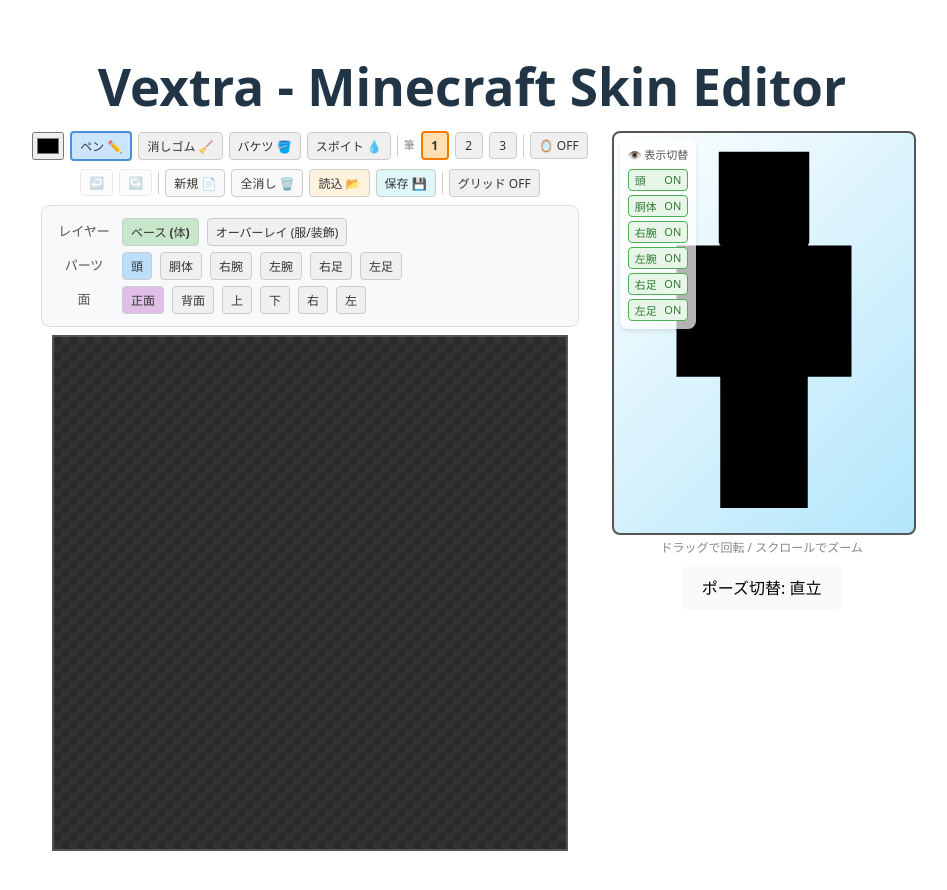
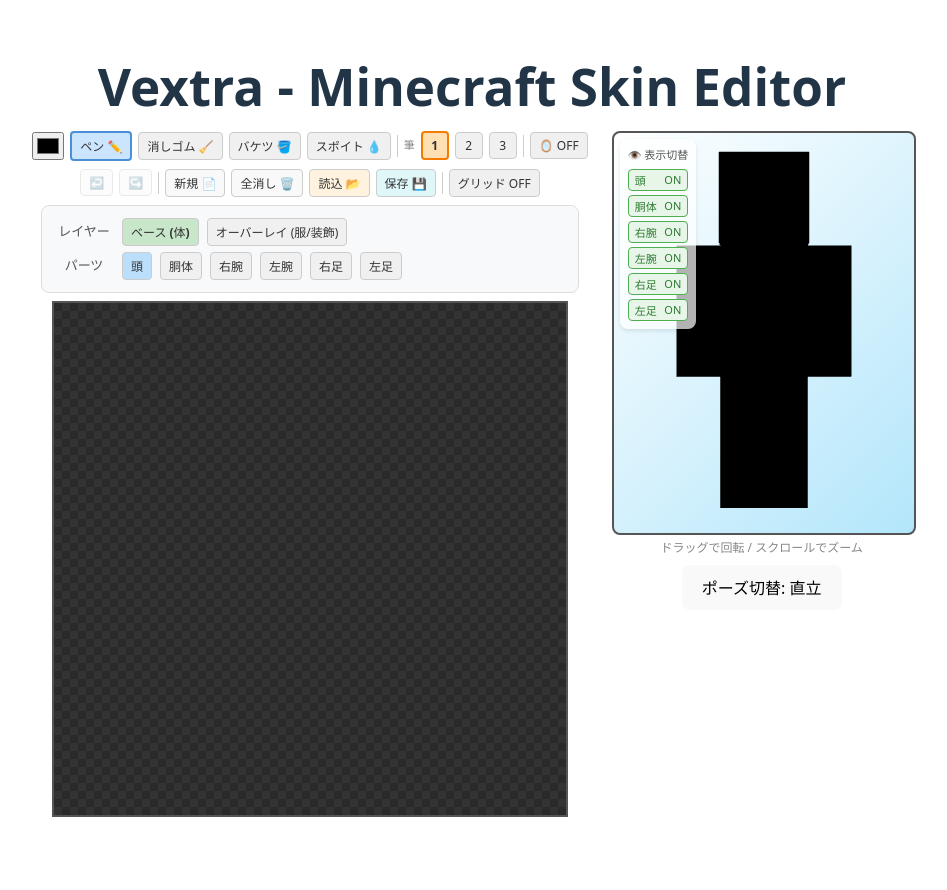
Before and after one commit to ToraMutton/minecraft-skin-editor, a React (Vite) app: page / in a window 1280 px wide. Shown: the top 890 px of the page, without its empty margins (168-1115 px from the left). After the commit the page ends 867 px from the top, so only its background shows below. Built offline with nearby package versions, Linux system fonts and the light colour scheme.

Commit message:
feat: add isEditing and remove selecitedFace div

```diff
--- a/src/CanvasEditor.tsx
+++ b/src/CanvasEditor.tsx
@@ -254,6 +254,10 @@ export default function CanvasEditor({ onTextureUpdate, canvasRef }: Props) {
   const [selectedLayer, setSelectedLayer] = useState<LayerKey>('base');
   const [selectedPart, setSelectedPart] = useState<PartKey>('head'); // 今選んでるパーツ
   const [selectedFace, setSelectedFace] = useState<FaceKey>('front'); // 今選んでる面
+
+  // --- 編集モードの切り替えスイッチ ---
+  // false: パーツを選んでいる全体画面 / true: 1つの面をガッツリ塗る画面
+  const [isEditing, setIsEditing] = useState(false);
 
   const currentFace = FACE_COORDS[selectedLayer][selectedPart][selectedFace];
 
@@ -987,22 +991,6 @@ export default function CanvasEditor({ onTextureUpdate, canvasRef }: Props) {
             </button>
           ))}
         </div>
-
-        {/* 面選択 */}
-        <div style={{ display: 'flex', gap: '8px', alignItems: 'center' }}>
-          <span style={{ fontSize: '13px', fontWeight: 'bold', width: '60px', color: '#555' }}>面</span>
-          {(['front', 'back', 'top', 'bottom', 'right', 'left'] as FaceKey[]).map(f => (
-            <button key={f} onClick={() => setSelectedFace(f)} style={toggleBtn(selectedFace === f, '#e1bee7')}>
-              {
-                f === 'front' ? '正面' :
-                  f === 'back' ? '背面' :
-                    f === 'top' ? '上' :
-                      f === 'bottom' ? '下' :
-                        f === 'right' ? '右' : '左'
-              }
-            </button>
-          ))}
-        </div>
       </div>
 
       {/* ===== キャンバスエリア ===== */}
```
